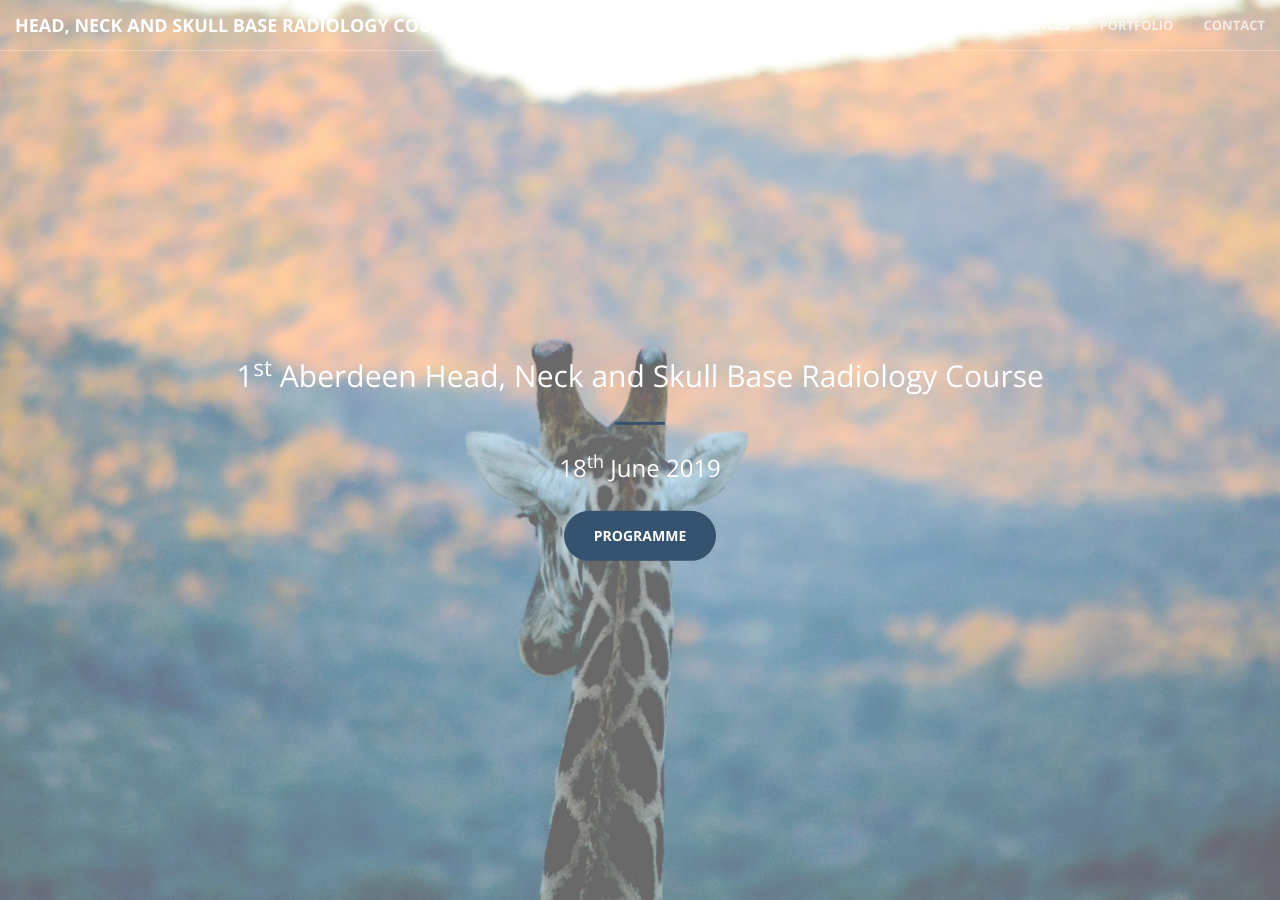
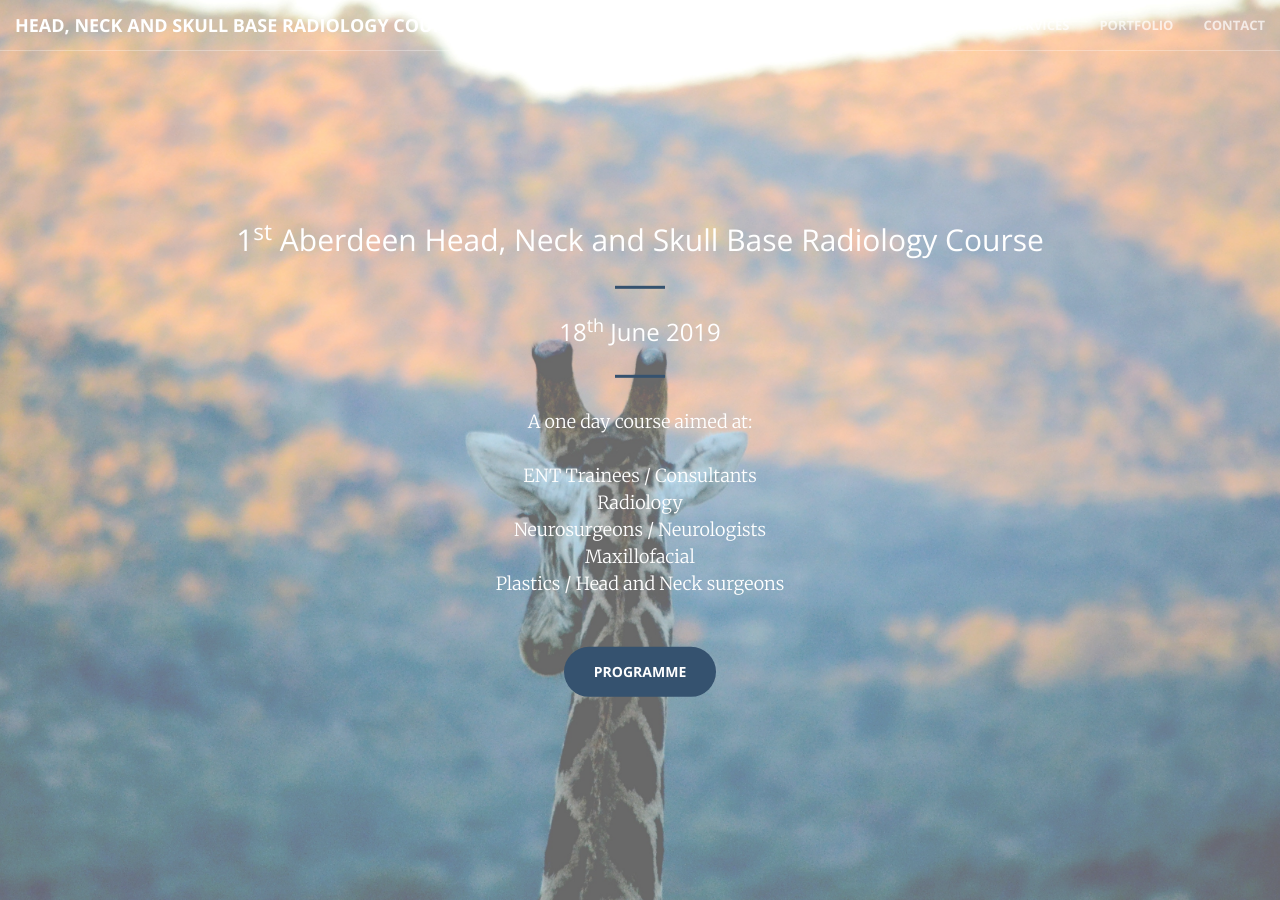
Before and after one commit to aberdeenradiology/aberdeenradiology.github.io, a Jekyll site: the page built from index.html, in a window 1280 px wide and 900 px high. Built offline with Jekyll 4.4.1, drawn with Linux system fonts in a browser that asks for light colours.

Commit message:
Update header.html

```diff
--- a/_includes/header.html
+++ b/_includes/header.html
@@ -4,7 +4,14 @@
             <h2>1<sup>st</sup> Aberdeen Head, Neck and Skull Base Radiology Course</h2>
             <hr>
             <h3>18<sup>th</sup> June 2019</h3>
-            <br>
+            <hr>
+            <p>A one day course aimed at:<br><br>
+                ENT Trainees / Consultants<br>
+                Radiology<br>
+                Neurosurgeons / Neurologists<br>
+                Maxillofacial<br>
+                Plastics / Head and Neck surgeons<br>
+            </p>
             <a href="#programme" class="btn btn-primary btn-xl page-scroll">Programme</a>
         </div>
     </div>
```
